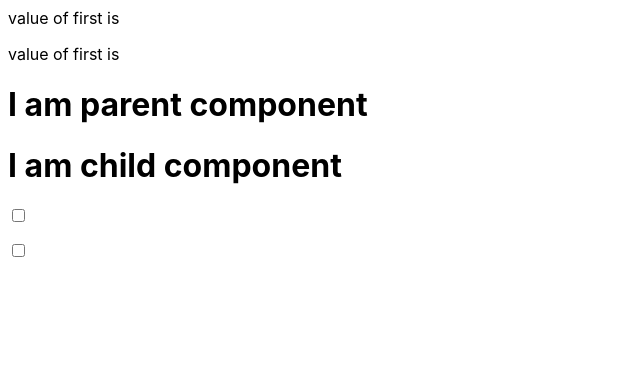
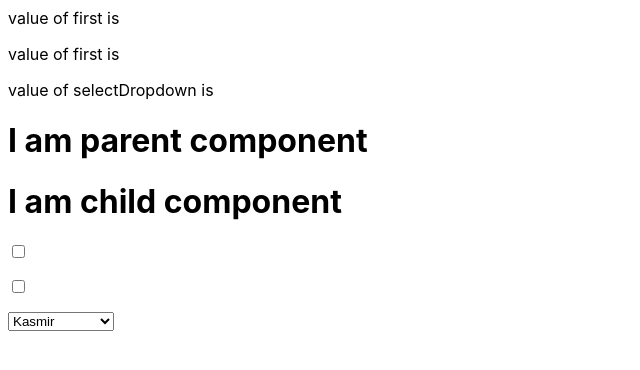
Before and after one commit to ishrar776/react-zkhbk7, a React (Create React App) app: page / in a window 1280 px wide. Shown: the top 370 px of the page, without its empty margins (0-640 px from the left). Built offline with nearby package versions, Linux system fonts and the light colour scheme.

Commit message:
2 files modified

```diff
--- a/src/App.js
+++ b/src/App.js
@@ -4,13 +4,15 @@ import Bpp from './Bpp';
 export default function App() {
   const [chkone, setCheckone] = useState('');
   const [chktwo, setChecktwo] = useState('');
+  const [dropdown, drpValue] = useState('');
   return (
     <>
       <div>
         <p> value of first is {chkone}</p>
         <p> value of first is {chktwo}</p>
+        <p> value of selectDropdown is {dropdown}</p>
         <h1>I am parent component</h1>
-        <Bpp name1={setCheckone} name2={setChecktwo} />
+        <Bpp name1={setCheckone} name2={setChecktwo} name3={drpValue} />
       </div>
     </>
   );
--- a/src/Bpp.js
+++ b/src/Bpp.js
@@ -13,7 +13,18 @@ export default function Bpp(pros) {
     console.log(e.target.checked);
     console.log('values of second checkbox' + chkvalue);
   };
+  const options = [
+    { Value: 'kasmir', state: 'Kasmir' },
+    { Value: 'Chennai', state: 'Anderpradesh' },
+    { Value: 'bombay', state: 'Mahrasta' },
+  ];
+  const bindDropdown = (e) => {
+    const selectvalue = e.target.value;
+    pros.name3(selectvalue);
+    console.log(selectvalue);
+  };
   return (
+    <>
       <div>
         <h1>I am child component</h1>
         <p>
@@ -22,6 +33,14 @@ export default function Bpp(pros) {
         <p>
           <input type="checkbox" onClick={handleChange1}></input>
         </p>
+        <p>
+          <select onChange={bindDropdown}>
+            {options.map((option) => (
+              <option value={option.Value}>{option.state}</option>
+            ))}
+          </select>
+        </p>
       </div>
+    </>
   );
 }
```
Lines whose indentation alone changed are shown as unchanged.
